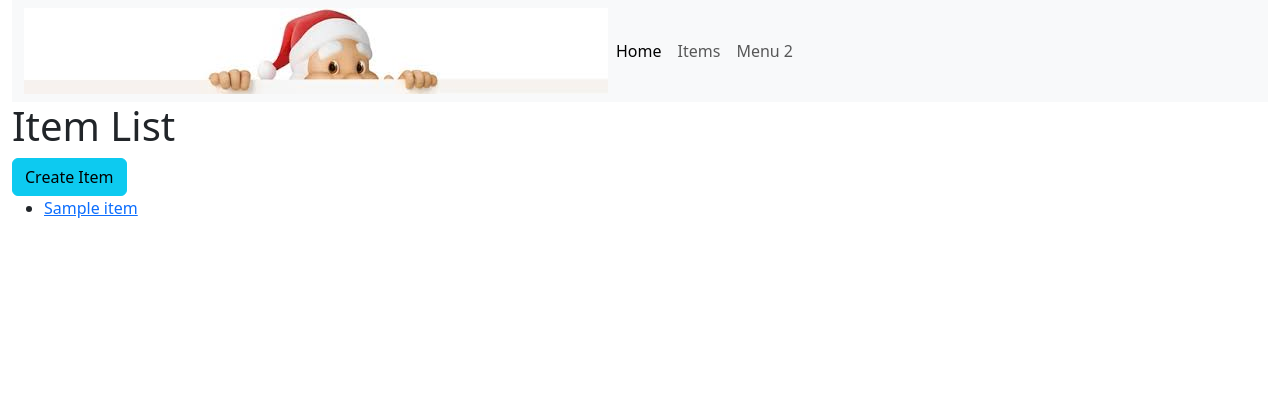
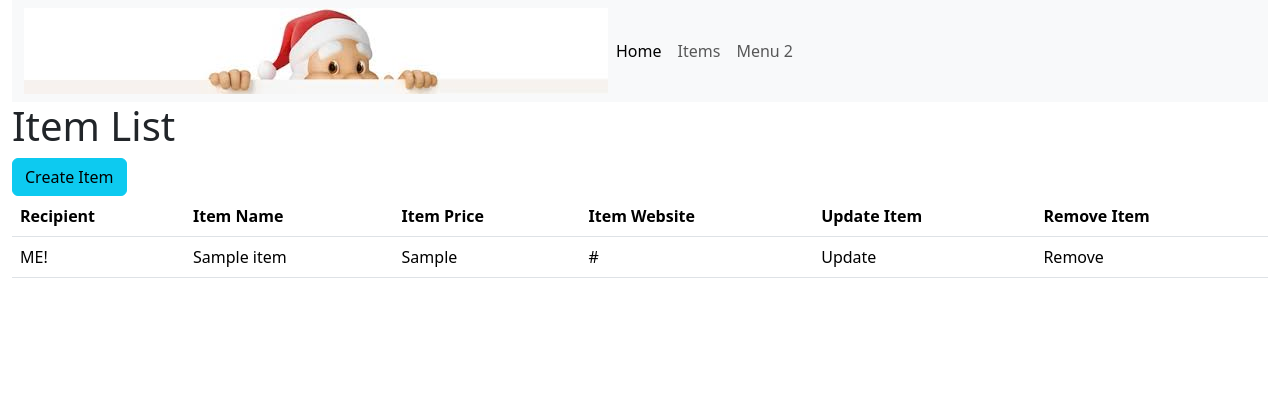
Before and after one commit to NoahjmHolt/santaGifts, a Django app: page /items/ in a window 1280 px wide. Shown: the top 402 px of the page. Run offline with Django 4.2, Linux system fonts and the light colour scheme; tables that the repository leaves empty hold one stand-in row (values such as "Sample post"); some libraries are stand-ins or nearby versions.

Commit message:
Fleshing out table
Moving to a better organized table layout compared to the unordered list

```diff
--- a/santa_app/templates/santa_app/item_list.html
+++ b/santa_app/templates/santa_app/item_list.html
@@ -6,17 +6,35 @@
     <a class="btn btn-info btn-block" href="">Create Item</a>
 
     {% if item_list %}
-    <ul>
-        {% for item in item_list %}
-        <li>
-        <a href="{{ item.get_absolute_url }}">{{ item.title }}</a>
-        </li>
-        {% endfor %}
-    </ul>
-
     <!-- Want to organize into table instead of unordered list later  -->
     <!-- Resource: https://getbootstrap.com/docs/4.0/content/tables/ -->
+    <!-- I like the lood created from the videos so going with that -->
+    <!-- Videos: https://www.youtube.com/watch?v=7a23TbUXfWE&list=PL-51WBLyFTg2vW-_6XBoUpE7vpmoR3ztO&index=8  -->
     <table class="table">
+
+        <!-- Table Catagories  -->
+        <thead>
+            <tr>
+                <th scope="col">Recipient</th>
+                <th scope="col">Item Name</th>
+                <th scope="col">Item Price</th>
+                <th scope="col">Item Website</th>
+                <th scope="col">Update Item</th>
+                <th scope="col">Remove Item</th>
+            </tr>
+        </thead>
+        <tbody>
+            {% for item in item_list %}
+                <tr onclick="{{ item.get_absolute_url }}">
+                    <td>ME!</td>
+                    <td>{{item.title}}</td>
+                    <td>{{item.price}}</td>
+                    <td>{{item.website_found}}</td>
+                    <td>Update</td>
+                    <td>Remove</td>
+                </tr>
+            {% endfor %}
+        </tbody>
 
     </table>
 
```
